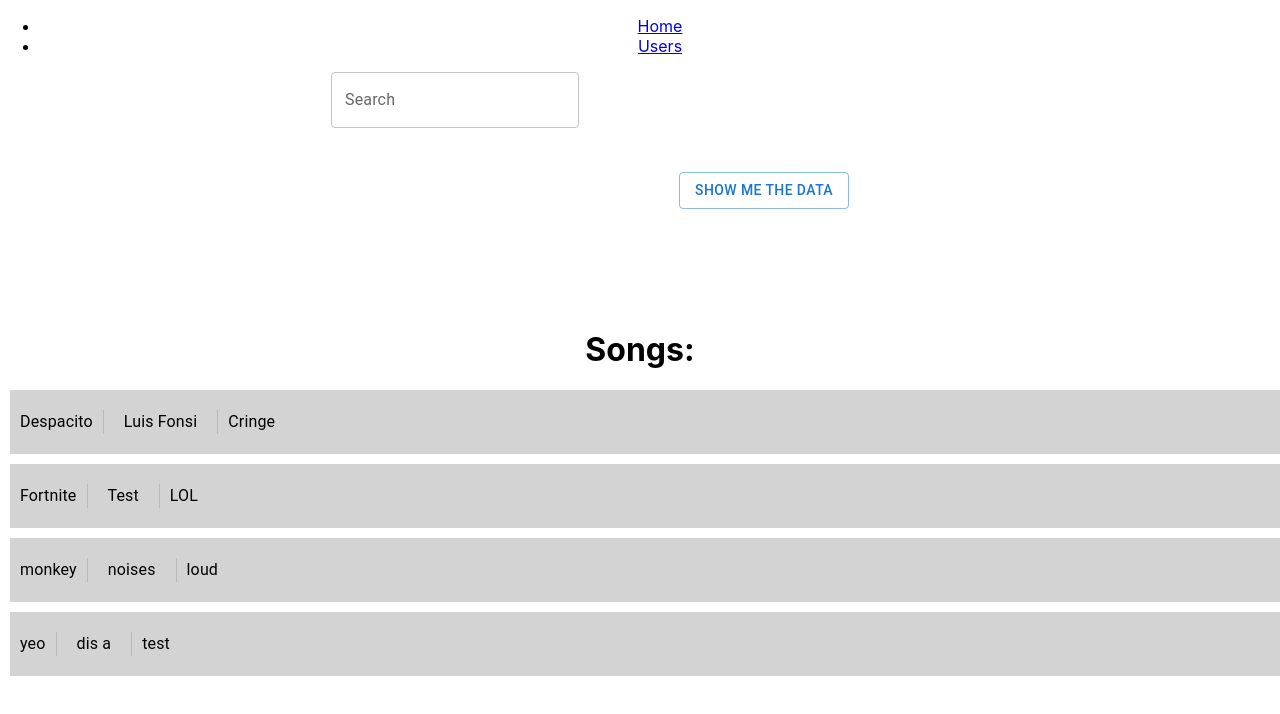
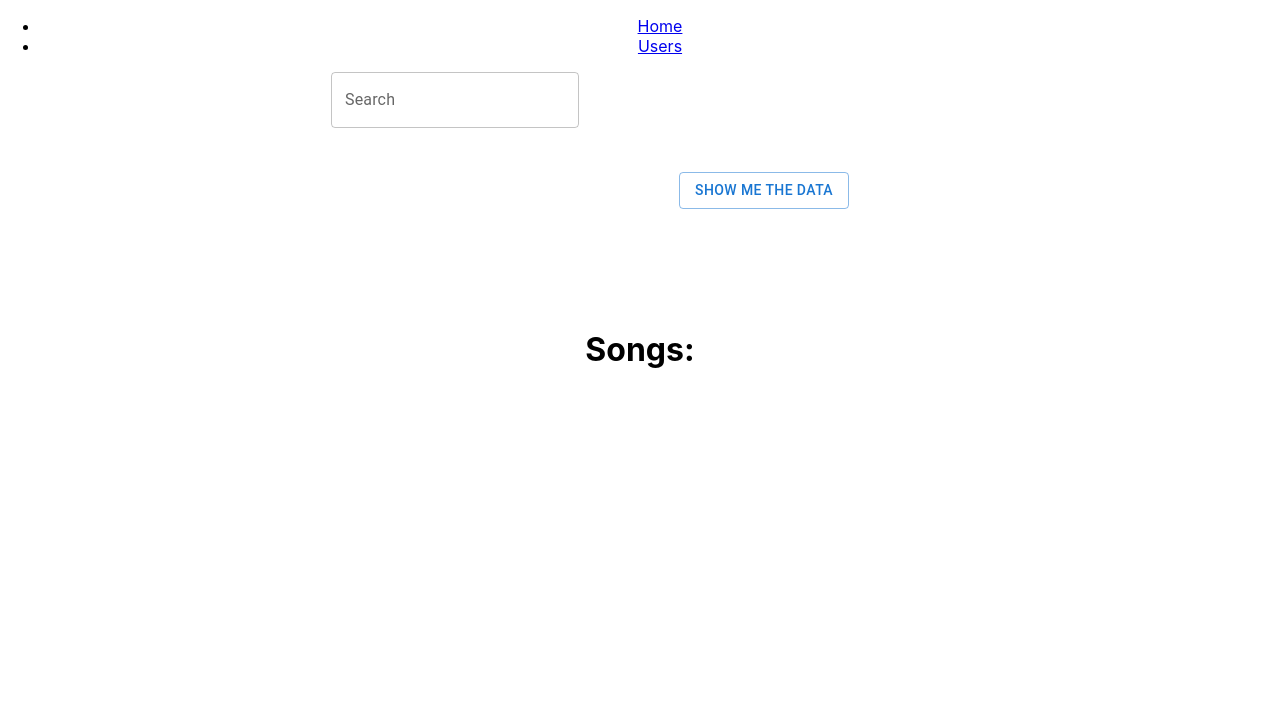
Before and after one commit to Starfox68/MusicApp, a React (Create React App) app in the folder musicapp/: page / in a window 1280 px wide. Shown: the top 714 px of the page. Built offline with nearby package versions, Linux system fonts and the light colour scheme.

Commit message:
renders all songs on button click

```diff
--- a/musicapp/src/home.js
+++ b/musicapp/src/home.js
@@ -8,15 +8,8 @@ import SongBar from './songBar';
 
 function Home(){
 
-  const [data, setData] = useState([]);
-  const [hasData, setHasData] = useState(false);
+  const [allSongs, setAllSongs] = useState('');
 
-  const test = [{songName: "Despacito", artist: "Luis Fonsi", genre: "Cringe"},
-  {songName: "Fortnite", artist: "Test", genre: "LOL"},
-  {songName: "monkey", artist: "noises", genre: "loud"},
-  {songName: "yeo", artist: "dis a", genre: "test"}]
-
-  const allSongs = test.map((song) =><SongBar name={song.songName} artist={song.artist} genre={song.genre}></SongBar>)
 
   const showData = async () => {
     const response = await fetch('/check-data');
@@ -26,10 +19,7 @@ function Home(){
       throw Error(body.message)
     }
 
-    setData(body);
-    setHasData(true);
-    console.log(body);
-    return body;
+    setAllSongs(body.result.map((song) =><SongBar name={song.songName} artist={song.artist} genre={song.genre}></SongBar>))
   };
 
     return (
@@ -38,8 +28,6 @@ function Home(){
         <Button variant="outlined" style={{margin: 100}} onClick={showData}>Show me the data</Button>
         <h1>Songs:</h1>
         {<div>{allSongs}</div>}
-
-
       </div>
     );
 }
```
